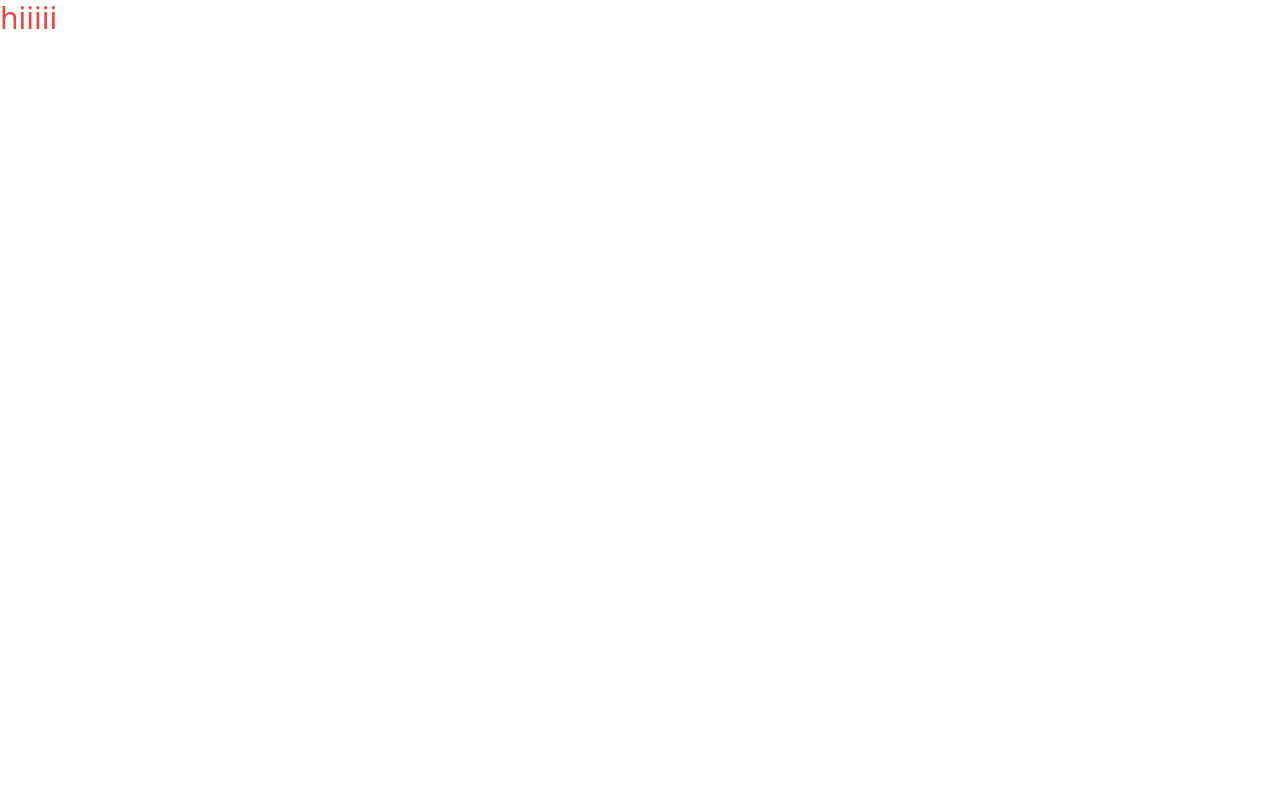
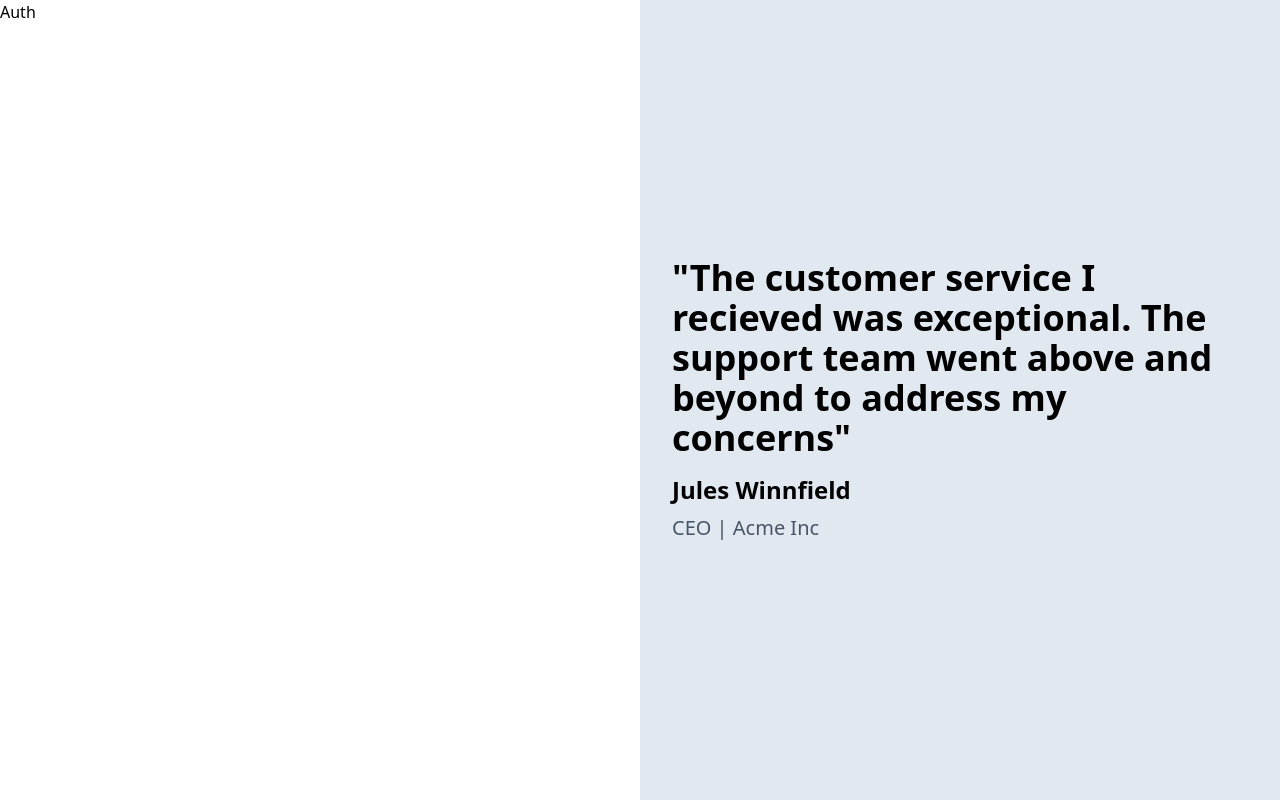
Before and after one commit to Shobhnik13/BlogSphere, a React (Vite) app in the folder frontend/: page /signup in a window 1280 px wide. Built offline with nearby package versions, Linux system fonts and the light colour scheme.

Commit message:
started signup page

```diff
--- a/frontend/package.json
+++ b/frontend/package.json
@@ -11,12 +11,14 @@
   },
   "dependencies": {
     "@shobhnik13/zod_types": "^1.0.0",
+    "@types/react-router-dom": "^5.3.3",
     "react": "^18.2.0",
-    "react-dom": "^18.2.0"
+    "react-dom": "^18.2.0",
+    "react-router-dom": "^6.23.1"
   },
   "devDependencies": {
     "@types/react": "^18.2.66",
-    "@types/react-dom": "^18.2.22",
+    "@types/react-dom": "^18.3.0",
     "@typescript-eslint/eslint-plugin": "^7.2.0",
     "@typescript-eslint/parser": "^7.2.0",
     "@vitejs/plugin-react": "^4.2.1",
--- a/frontend/src/App.tsx
+++ b/frontend/src/App.tsx
@@ -1,13 +1,17 @@
+import { BrowserRouter, Route, Routes } from 'react-router-dom'
 import './App.css'
+import Signup from './pages/Signup'
 
 function App() {
 
   return (
     <>
-    <div className='text-3xl text-red-500'>
-     hiiiii
-     </div>
-    </>
+      <BrowserRouter>
+          <Routes>
+            <Route path="/signup" element={<Signup/>}/>
+          </Routes>
+      </BrowserRouter>
+  </>
   )
 }
 
--- /dev/null
+++ b/frontend/src/components/Auth.tsx
@@ -0,0 +1,8 @@
+
+const Auth = () => {
+  return (
+    <div>Auth</div>
+  )
+}
+
+export default Auth
--- /dev/null
+++ b/frontend/src/components/Quote.tsx
@@ -0,0 +1,21 @@
+
+const Quote = () => {
+  return (
+    <div className=" h-screen bg-slate-200 hidden lg:flex flex-col justify-center items-center">
+        <div className="max-w-xl m-2">
+            <div className=" text-3xl lg:text-4xl font-bold font-sans ">
+            "The customer service I recieved was exceptional. The support team went above and beyond to address my concerns"
+            </div>
+            <div className="mt-4 text-2xl font-bold">
+            Jules Winnfield
+            </div>
+        <div className="mt-2 text-xl font-light text-slate-600">
+          CEO | Acme Inc
+        </div>
+        </div>
+    </div>
+
+  )
+}
+
+export default Quote
--- a/frontend/src/pages/Signup.tsx
+++ b/frontend/src/pages/Signup.tsx
@@ -0,0 +1,15 @@
+import Auth from "../components/Auth"
+import Quote from "../components/Quote"
+
+const Signup = () => {
+  return (
+    <div>
+        <div className="grid grid-cols-2">
+          <div><Auth/></div>
+          <div className="invisible lg:visible"><Quote/></div>
+        </div>
+    </div>
+  )
+}
+
+export default Signup
```
Also changed, not shown: 1 other file (tests, documents, lock files or other folders).
